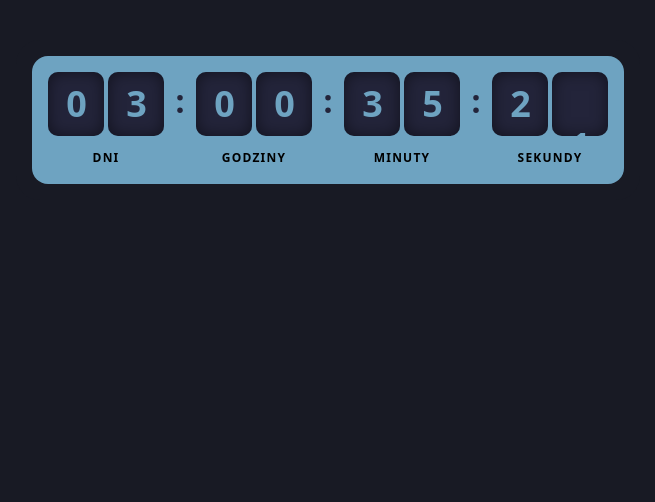
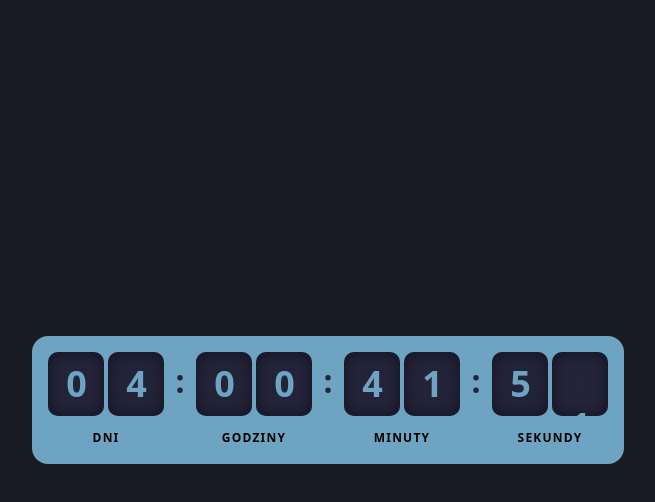
Before and after one commit to Kuba-Walczak/countdown-component, a React (Vite) app: page / in a window 1280 px wide. Shown: the top 502 px of the page, without its empty margins (312-967 px from the left). Built offline with nearby package versions, Linux system fonts and the light colour scheme.

Commit message:
ref: modified timer end effect

```diff
--- a/src/App.tsx
+++ b/src/App.tsx
@@ -2,11 +2,11 @@ import Countdown from "./components/Countdown";
 
 export default function App() {
   return (
-    <main className="relative bg-background min-h-screen py-10 px-4">
-      <div className="mx-auto flex w-fit flex-col items-center gap-6">
+    <main className="relative bg-background min-h-screen flex items-center justify-center p-4">
+      <div className="flex flex-col items-center gap-6">
         <section className={`theme-night rounded-3xl bg-background p-4`}>
           <Countdown
-            targetDate="2026-04-18T20:14:00Z"
+            targetDate="2026-04-19T20:20:30Z"
           />
         </section>
       </div>
--- a/src/components/Countdown.tsx
+++ b/src/components/Countdown.tsx
@@ -62,25 +62,39 @@ interface SegmentGroupProps {
   showLabels: boolean
 }
 
-function SegmentGroup({ value, unit, slideIntensity, slideDuration, flashIntensity, showLabels, isFinalCountdown, secondsValue }: SegmentGroupProps & { isFinalCountdown?: boolean, secondsValue?: number }) {
+function SegmentGroup({ value, unit, slideIntensity, slideDuration, flashIntensity, showLabels, isFinalCountdown, isSeconds }: SegmentGroupProps & { isFinalCountdown?: boolean, isSeconds?: boolean }) {
   const [tens, ones] = String(value).padStart(2, "0").split("")
-  const secondsDigit = String(secondsValue ?? 0)
-  const [tensDisplayDigit, onesDisplayDigit] = isFinalCountdown ? [secondsDigit, secondsDigit] : [null, null]
   const labelWrapperRef = useRef<HTMLDivElement>(null)
   const outerRef = useRef<HTMLDivElement>(null)
 
   useEffect(() => {
+    if (isFinalCountdown && !isSeconds && outerRef.current) {
+      gsap.to(outerRef.current, {
+        width: 0,
+        opacity: 0,
+        margin: 0,
+        padding: 0,
+        duration: 0.5,
+        ease: "power4.out",
+        onComplete: () => {
+          if (outerRef.current) outerRef.current.style.display = "none"
+        }
+      })
+    }
+
     if (isFinalCountdown && labelWrapperRef.current && outerRef.current) {
-      gsap.to(labelWrapperRef.current, { opacity: 0, height: 0, duration: 0.5, ease: "power4.out" })
+      if (!isSeconds) {
+        gsap.to(labelWrapperRef.current, { opacity: 0, height: 0, duration: 0.5, ease: "power4.out" })
+      }
       gsap.to(outerRef.current, { rowGap: 0, duration: 0.5, ease: "power4.out" })
     }
-  }, [isFinalCountdown])
+  }, [isFinalCountdown, isSeconds])
 
   return (
-    <div ref={outerRef} className="flex flex-col items-center gap-2">
+    <div ref={outerRef} className={`flex flex-col items-center gap-2 ${!isSeconds ? "overflow-hidden" : ""}`}>
       <div className="flex gap-1">
-        <Segment digit={tensDisplayDigit ?? tens} slideIntensity={slideIntensity} flashIntensity={flashIntensity} slideDuration={slideDuration} />
-        <Segment digit={onesDisplayDigit ?? ones} slideIntensity={slideIntensity} flashIntensity={flashIntensity} slideDuration={slideDuration} />
+        <Segment digit={tens} slideIntensity={slideIntensity} flashIntensity={flashIntensity} slideDuration={slideDuration} />
+        <Segment digit={ones} slideIntensity={slideIntensity} flashIntensity={flashIntensity} slideDuration={slideDuration} />
       </div>
       {showLabels && (
         <div ref={labelWrapperRef} className="overflow-hidden">
@@ -154,6 +168,25 @@ export default function Countdown({
 
   const isFinalCountdown = days === 0 && hours === 0 && minutes === 0 && seconds <= 9
 
+  const containerRef = useRef<HTMLDivElement>(null)
+
+  useEffect(() => {
+    if (isFinalCountdown && containerRef.current) {
+      gsap.to(containerRef.current, {
+        scale: 2,
+        duration: 0.25,
+        ease: "power4.out",
+        transformOrigin: "center center",
+      })
+    } else if (!isFinalCountdown && containerRef.current) {
+      gsap.to(containerRef.current, {
+        scale: 1,
+        duration: 0.5,
+        ease: "power4.out",
+      })
+    }
+  }, [isFinalCountdown])
+
   useEffect(() => {
     if (isFinished) onFinish?.()
   }, [isFinished])
@@ -171,14 +204,14 @@ export default function Countdown({
   }
 
   return (
-    <div className={`w-fit grid grid-cols-[auto_auto_auto] sm:flex sm:flex-nowrap items-start rounded-2xl bg-accent p-4 ${isFinalCountdown ? "sm:gap-0.5 gap-x-0.5 gap-y-1" : "gap-2"} transition-all duration-500`}>
-      <SegmentGroup value={days} unit="dni" slideIntensity={denormalizedSlideIntensity} flashIntensity={denormalizedFlashIntensity} showLabels={showLabels} slideDuration={denormalizedSlideDuration} isFinalCountdown={isFinalCountdown} secondsValue={seconds} />
-          <Separator isFinalCountdown={isFinalCountdown} showBelowSm />
-          <SegmentGroup value={hours} unit="godziny" slideIntensity={denormalizedSlideIntensity} flashIntensity={denormalizedFlashIntensity} showLabels={showLabels} slideDuration={denormalizedSlideDuration} isFinalCountdown={isFinalCountdown} secondsValue={seconds} />
-          <Separator isFinalCountdown={isFinalCountdown} />
-          <SegmentGroup value={minutes} unit="minuty" slideIntensity={denormalizedSlideIntensity} flashIntensity={denormalizedFlashIntensity} showLabels={showLabels} slideDuration={denormalizedSlideDuration} isFinalCountdown={isFinalCountdown} secondsValue={seconds} />
-          <Separator isFinalCountdown={isFinalCountdown} showBelowSm />
-          <SegmentGroup value={seconds} unit="sekundy" slideIntensity={denormalizedSlideIntensity} flashIntensity={denormalizedFlashIntensity} showLabels={showLabels} slideDuration={denormalizedSlideDuration} isFinalCountdown={isFinalCountdown} secondsValue={seconds} />
+    <div ref={containerRef} className={`w-fit grid grid-cols-[auto_auto_auto] sm:flex sm:flex-nowrap items-start rounded-2xl bg-accent p-4 ${isFinalCountdown ? "gap-0" : "gap-2"} transition-all duration-500`}>
+      <SegmentGroup value={days} unit="dni" slideIntensity={denormalizedSlideIntensity} flashIntensity={denormalizedFlashIntensity} showLabels={showLabels} slideDuration={denormalizedSlideDuration} isFinalCountdown={isFinalCountdown} />
+      <Separator isFinalCountdown={isFinalCountdown} showBelowSm />
+      <SegmentGroup value={hours} unit="godziny" slideIntensity={denormalizedSlideIntensity} flashIntensity={denormalizedFlashIntensity} showLabels={showLabels} slideDuration={denormalizedSlideDuration} isFinalCountdown={isFinalCountdown} />
+      <Separator isFinalCountdown={isFinalCountdown} />
+      <SegmentGroup value={minutes} unit="minuty" slideIntensity={denormalizedSlideIntensity} flashIntensity={denormalizedFlashIntensity} showLabels={showLabels} slideDuration={denormalizedSlideDuration} isFinalCountdown={isFinalCountdown} />
+      <Separator isFinalCountdown={isFinalCountdown} showBelowSm />
+      <SegmentGroup value={seconds} unit="sekundy" slideIntensity={denormalizedSlideIntensity} flashIntensity={denormalizedFlashIntensity} showLabels={showLabels} slideDuration={denormalizedSlideDuration} isFinalCountdown={isFinalCountdown} isSeconds />
     </div>
   )
 }
```
